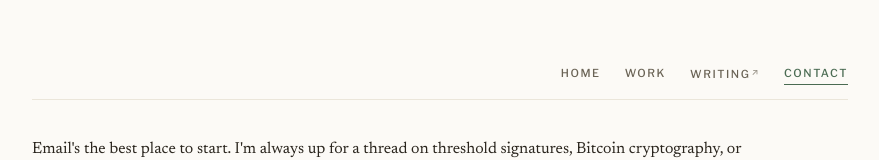
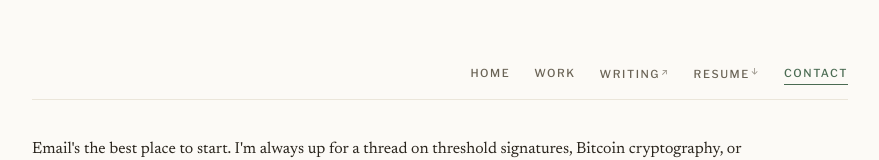
Before and after one commit to siv2r/siv2r.github.io, a plain HTML site: page contact/index.html in a window 1280 px wide. Shown: the top 160 px of the page, without its empty margins (200-1079 px from the left). Drawn offline with nearby package versions, Linux system fonts and the light colour scheme; a web font is replaced by a local one.

Commit message:
add resume

```diff
--- a/contact/index.html
+++ b/contact/index.html
@@ -17,6 +17,7 @@
         <a href="/">home</a>
         <a href="/work/">work</a>
         <a href="https://siv2r.substack.com" rel="external noopener">writing<span class="ext">↗</span></a>
+        <a href="/sivaram-resume.pdf" download>resume<span class="ext">↓</span></a>
         <a href="/contact/" aria-current="page">contact</a>
       </nav>
     </header>
```
Also changed, not shown: index.html (+1 -0 lines), work/index.html (+1 -0 lines), 1 other file.
